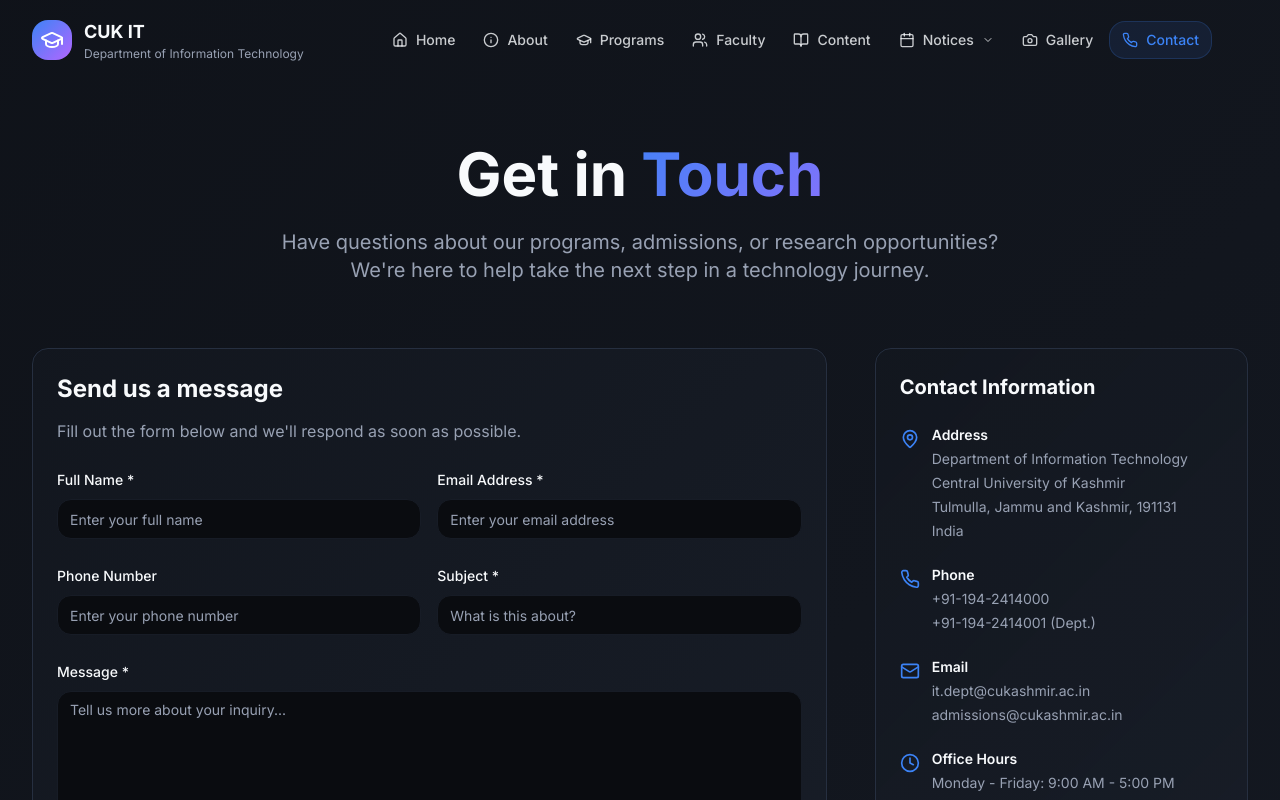
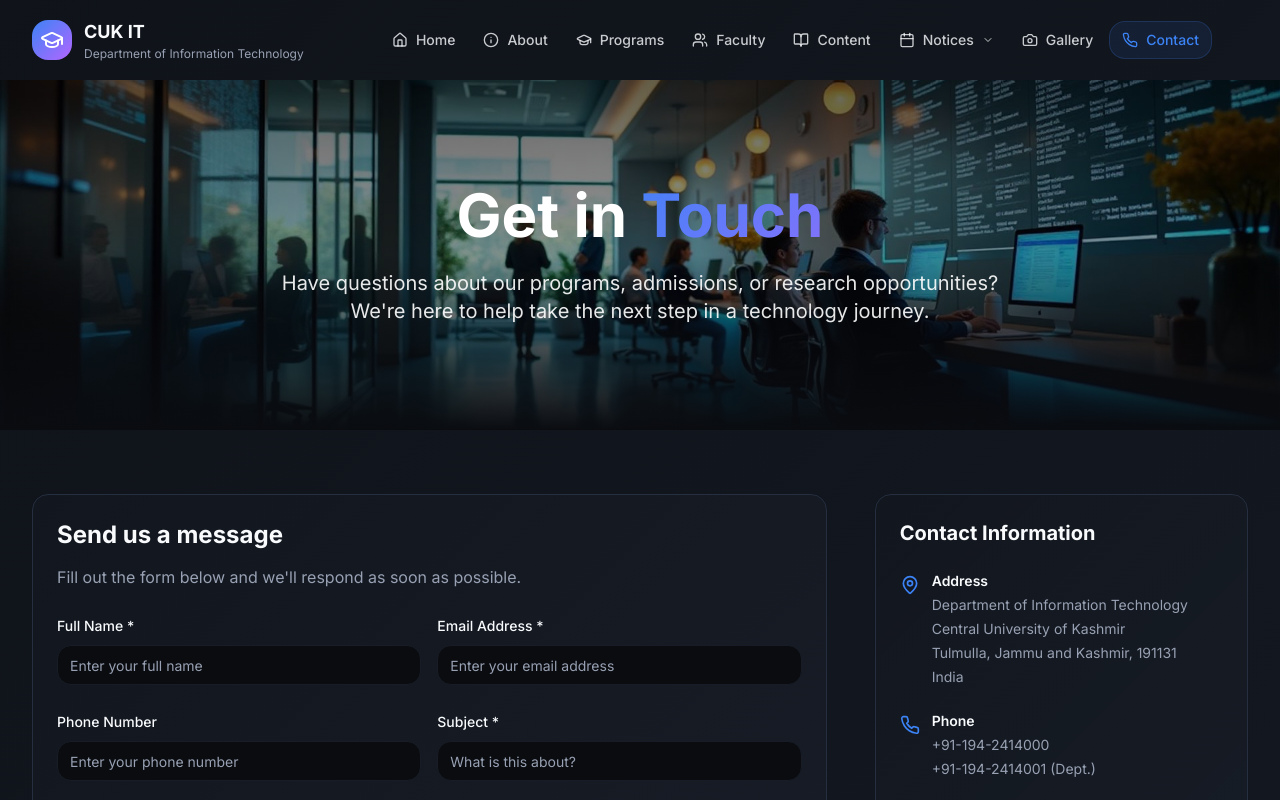
Before and after one commit to Aatif-khan01/CukIt, a React (Vite) app: page /contact in a window 1280 px wide. Shown: the top 800 px of the page. Built offline with nearby package versions, Linux system fonts and the light colour scheme.

Commit message:
Update Contact.tsx

```diff
--- a/src/pages/Contact.tsx
+++ b/src/pages/Contact.tsx
@@ -21,6 +21,7 @@ import {
   Linkedin,
   Instagram,
 } from "lucide-react";
+import contactHero from "@/assets/contact-hero.jpg";
 
 // Icon type compatible with lucide-react icons
 type IconType = React.ComponentType<React.SVGProps<SVGSVGElement>>;
@@ -231,22 +232,31 @@ const Contact: React.FC = () => {
 
   return (
     <Layout>
-      <div className="container mx-auto px-4 sm:px-6 lg:px-8 py-16">
-        {/* Header */}
+      {/* Hero Section with Background Image */}
+      <div className="relative h-[40vh] min-h-[350px] overflow-hidden">
+        <div
+          className="absolute inset-0 bg-cover bg-center"
+          style={{ backgroundImage: `url(${contactHero})` }}
+        />
+        <div className="absolute inset-0 bg-gradient-to-b from-black/60 via-black/40 to-background" />
+        <div className="relative h-full flex items-center justify-center">
           <motion.div
-          {...fadeInUp(30)}
-          className="text-center mb-16"
-          transition={{ duration: 0.5 }}
+            initial={{ opacity: 0, y: 30 }}
+            animate={{ opacity: 1, y: 0 }}
+            className="text-center text-white px-4"
           >
             <h1 className="text-4xl lg:text-6xl font-bold mb-6">
               Get in <span className="gradient-text">Touch</span>
             </h1>
-          <p className="text-xl text-muted-foreground max-w-3xl mx-auto">
+            <p className="text-xl text-white/90 max-w-3xl mx-auto">
               Have questions about our programs, admissions, or research opportunities?
               We&apos;re here to help take the next step in a technology journey.
             </p>
           </motion.div>
+        </div>
+      </div>
 
+      <div className="container mx-auto px-4 sm:px-6 lg:px-8 py-16">
         <div className="grid grid-cols-1 lg:grid-cols-3 gap-10 lg:gap-12">
           {/* Left: Contact Form */}
           <motion.div
```
Lines whose indentation alone changed are shown as unchanged.
